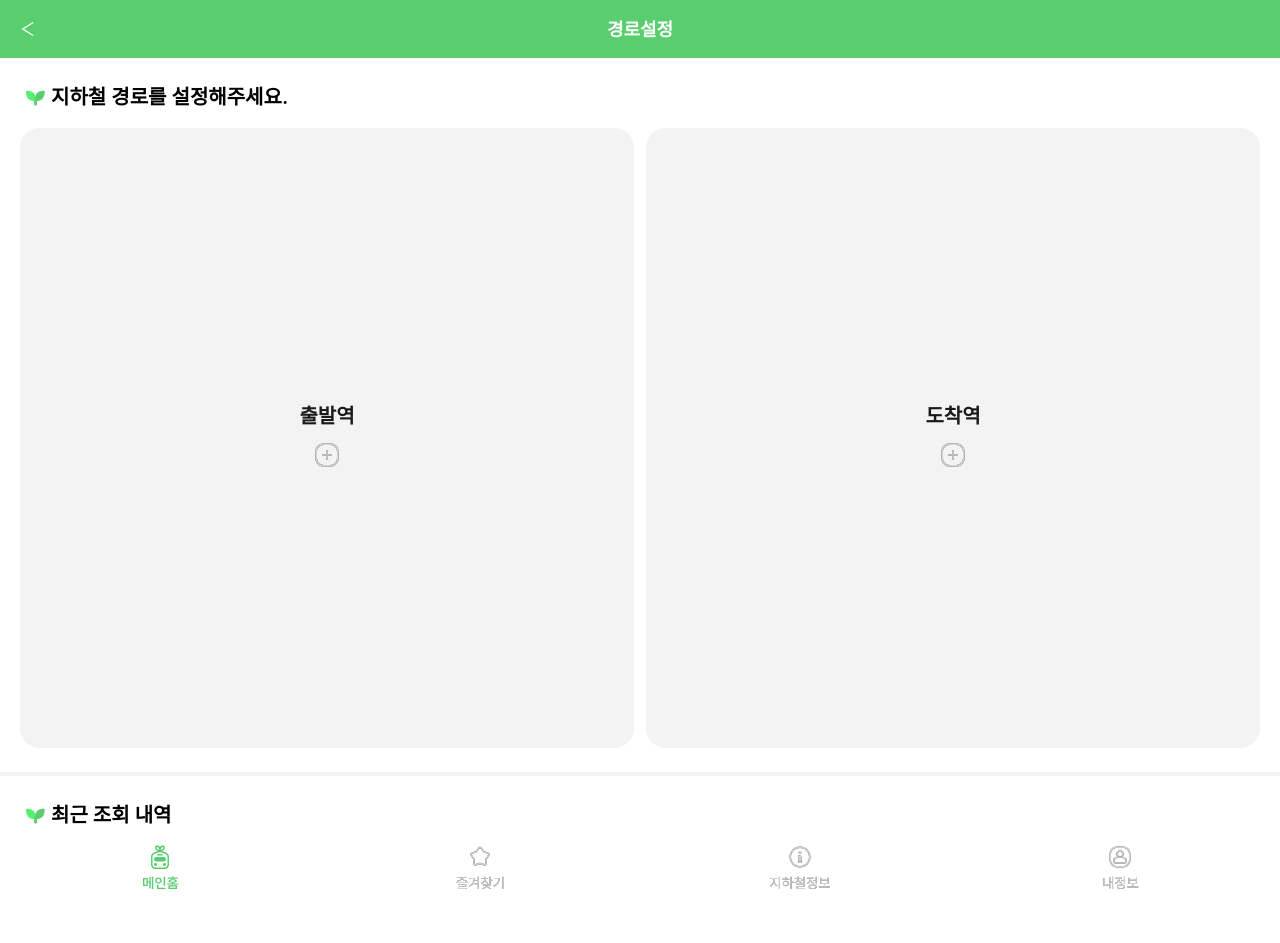
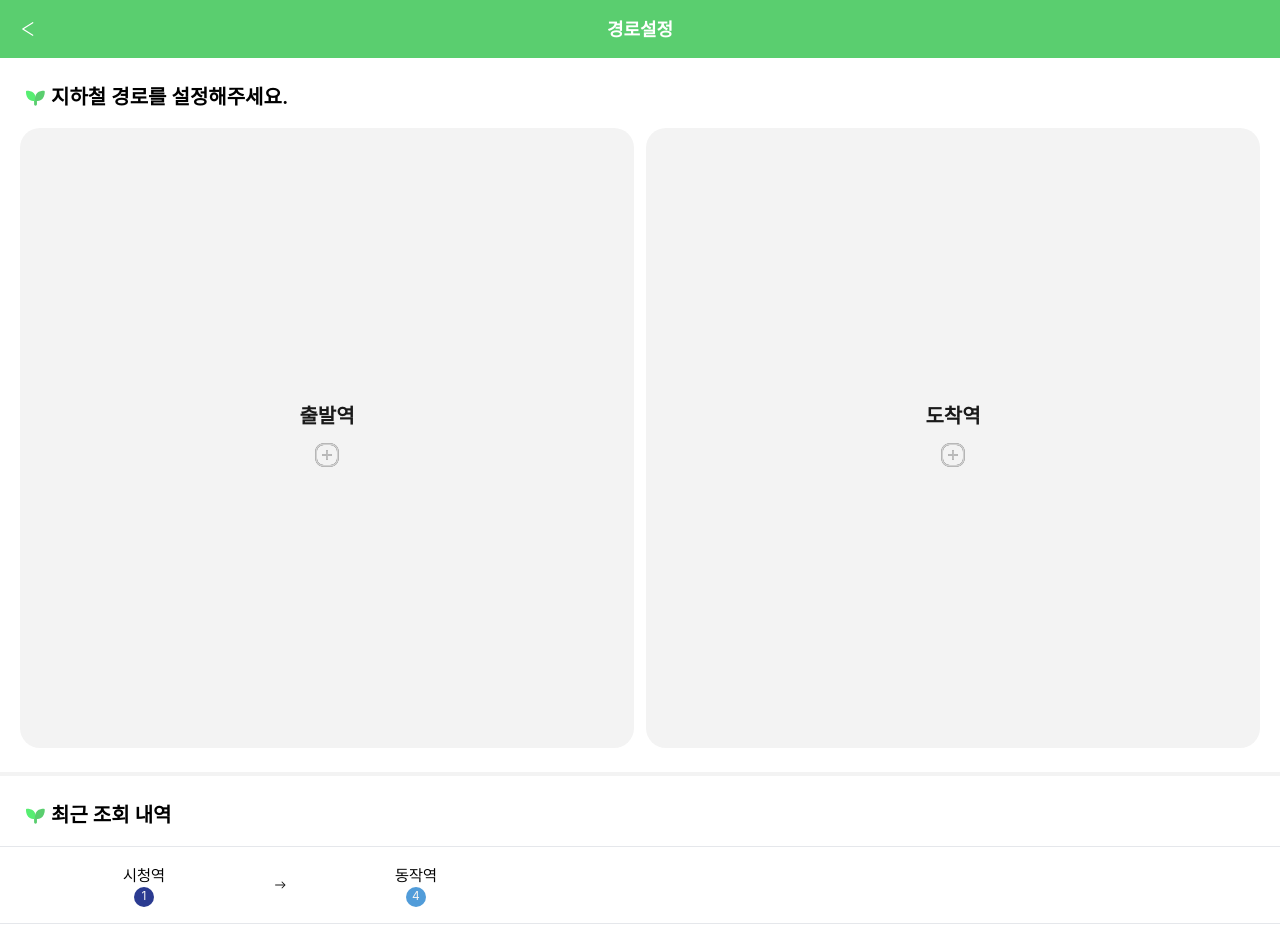
Before and after one commit to Legitgoons/Everyones-Subway, a React (Create React App) app: page /select in a window 1280 px wide. Shown: the top 943 px of the page. Before the commit the page ends 903 px from the top, so only its background shows below. Built offline with nearby package versions, Linux system fonts and the light colour scheme.

Commit message:
경로설정 최근 조회 내역 구현

```diff
--- /dev/null
+++ b/src/components/Route/RouteHistory.jsx
@@ -0,0 +1,36 @@
+import React from 'react';
+import { ReactComponent as Direction } from '../../assets/images/direction.svg';
+import LineIcon from '../Station/LineIcon';
+const RouteHistory = ({ routeHistory }) => {
+  return (
+    <div>
+      {routeHistory.map((e) => {
+        return (
+          <div className='border-t py-4 px-5 flex'>
+            <div className='w-1/5 flex flex-col justify-center items-center'>
+              <div className='font-suit'>{e.departure.name}</div>
+              <div className='flex'>
+                {e.departure.line.map((l) => (
+                  <LineIcon line={l} />
+                ))}
+              </div>
+            </div>
+            <div className='flex items-center'>
+              <Direction />
+            </div>
+            <div className='w-1/5 flex flex-col justify-center items-center'>
+              <div className='font-suit'>{e.arrive.name}</div>
+              <div className='flex'>
+                {e.arrive.line.map((l) => (
+                  <LineIcon line={l} />
+                ))}
+              </div>
+            </div>
+          </div>
+        );
+      })}
+    </div>
+  );
+};
+
+export default RouteHistory;
--- a/src/pages/Main/PathSelectPage.jsx
+++ b/src/pages/Main/PathSelectPage.jsx
@@ -6,6 +6,22 @@ import StationSelectBtn from '../../components/Station/StationSelectBtn';
 import { useSelector, useDispatch } from 'react-redux';
 import { initDeparturestate, initArriveState } from '../../store';
 import { useNavigate } from 'react-router-dom';
+import RouteHistory from '../../components/Route/RouteHistory';
+
+const dummy = [
+  {
+    departure: { name: '시청역', line: [1] },
+    arrive: { name: '동작역', line: [4] },
+  },
+  {
+    departure: { name: '문래역', line: [2] },
+    arrive: { name: '역삼역', line: [2] },
+  },
+  {
+    departure: { name: '강남역', line: [2] },
+    arrive: { name: '신도림', line: [2] },
+  },
+];
 
 const SelectPage = () => {
   const { arriveStation, departureStation } = useSelector((state) => {
@@ -49,8 +65,12 @@ const SelectPage = () => {
         <div className='h-6'></div>
         <Horizon />
         <div className='h-6'></div>
+      </div>
+      <div className='px-5'>
         <SesacText>최근 조회 내역</SesacText>
       </div>
+      <div className='h-4'></div>
+      <RouteHistory routeHistory={dummy}></RouteHistory>
     </div>
   );
 };
```
Also changed, not shown: src/assets/images/direction.svg (added).
